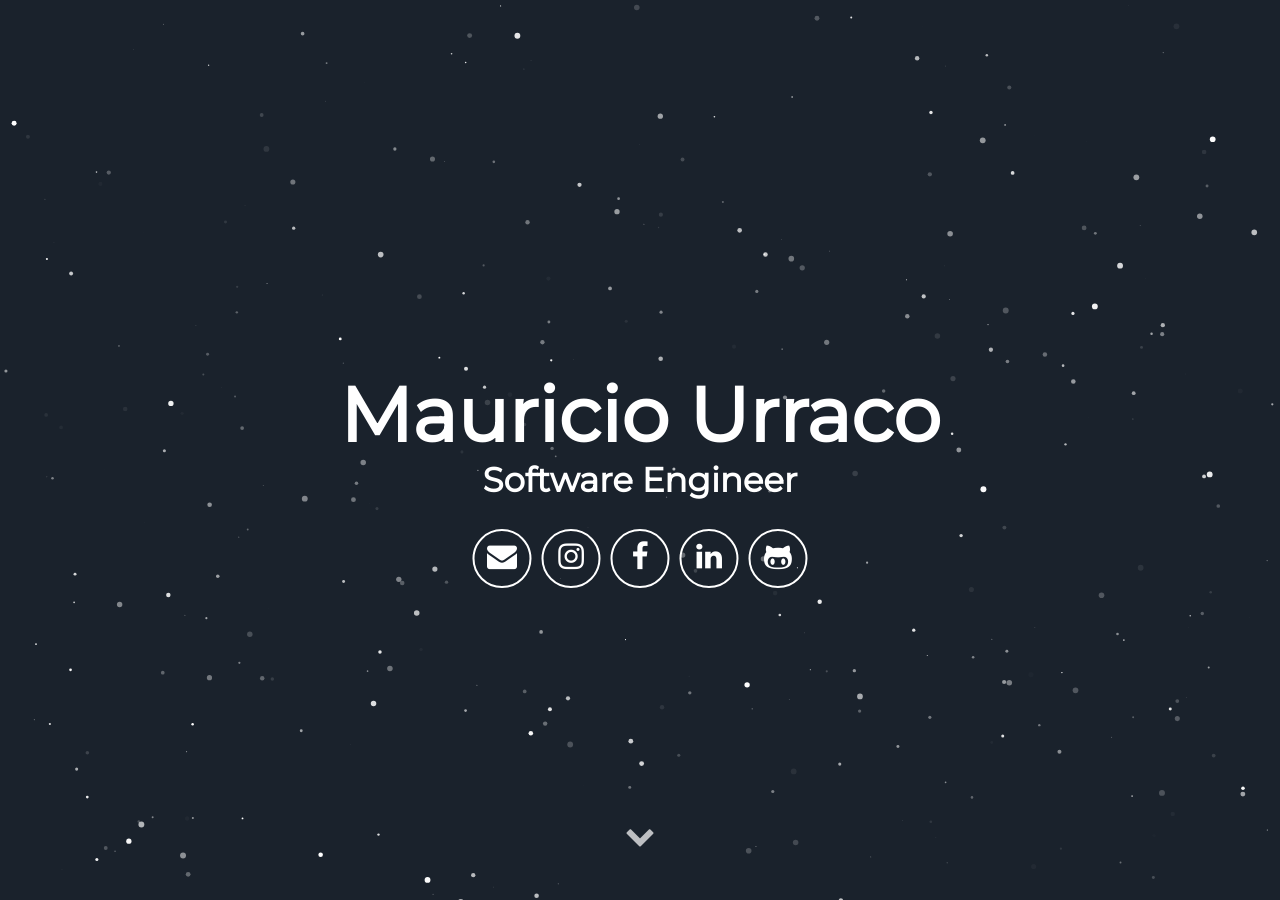
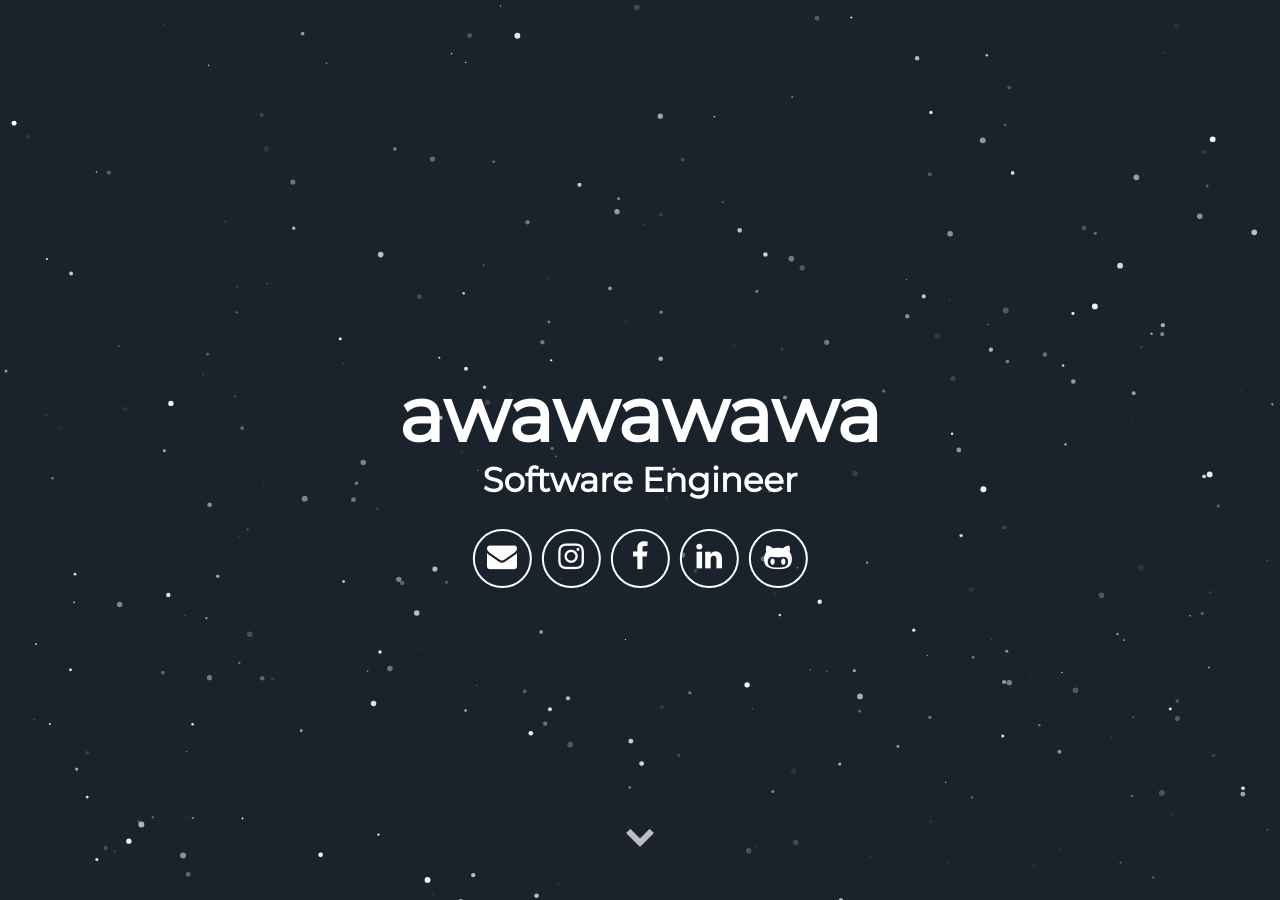
Before and after one commit to Micha3ls0n0/ocean-of-tears, a Jekyll site: the page built from index.html, in a window 1280 px wide and 900 px high. Built offline with Jekyll 4.4.1, drawn with Linux system fonts in a browser that asks for light colours; some web fonts are replaced.

Commit message:
Update _config.yml

```diff
--- a/_config.yml
+++ b/_config.yml
@@ -5,7 +5,7 @@ description: Jekyll Theme Minimal Resume
 # url: "localhost:3000" # the base hostname & protocol for your site e.g. http://willianjusten.com.br
 
 # User settings
-username: Mauricio Urraco
+username: awawawawa
 user_description: I'm a nomad Software Engineer, always searching for the next challenge; no task is too scary nor too difficult. Lately I have been immersed in the <b>crypto-world</b> working for Radix, a London based startup trying to create the next massive scalable DLT.. I'm one of the two guys behind all the JS related stuff. Visit my blog here":" <a href="https://mauriciourraco.com" target="_blank">https://mauriciourraco.com</a>
 user_title: Software Engineer
 email: mauriurraco@gmail.com
```
